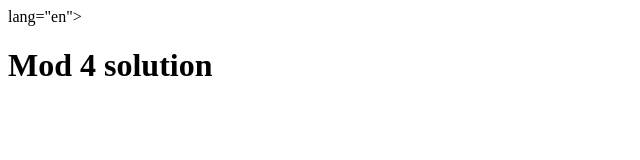
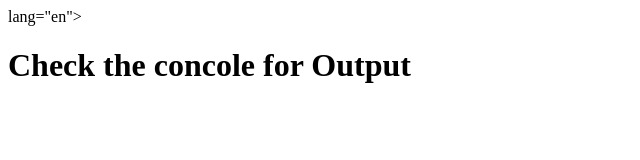
Before and after one commit to MnkyBr8n/Coursera, a plain HTML site: page index.html in a window 1280 px wide. Shown: the whole page, without its empty margins (0-640 px from the left). Drawn offline with Linux system fonts and the light colour scheme.

Commit message:
updated index.html

```diff
--- a/index.html
+++ b/index.html
@@ -6,8 +6,7 @@
   <title>Module 4 Assisgnment</title>
 </head>
 <body>
-  <h1>Mod 4 solution</h1>
-  <script var=name [] </script>
+ <h1>Check the concole for Output</h1>
   <script src="SpeakHello.js"></script>
   <script src="SpeakGoodBye.js"></script>
   <script src="script.js"></script>
```
